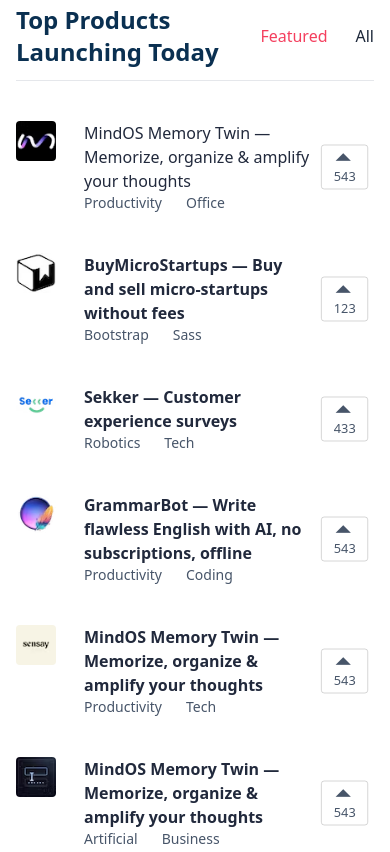
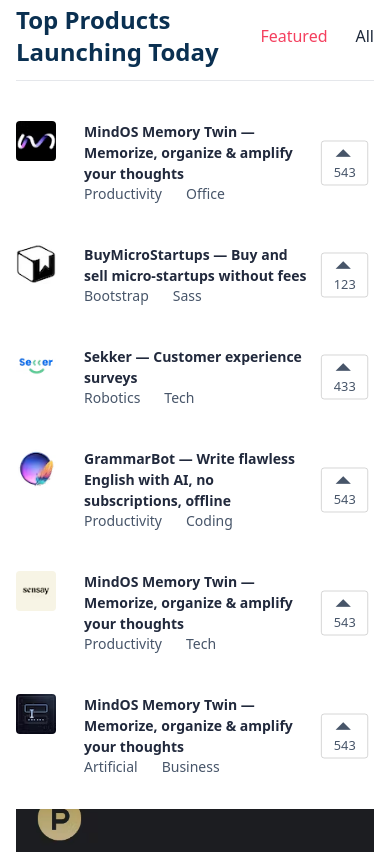
Before and after one commit to DiranDesai/Tailwind-Css, a website: page index.html in a window 390 px wide. Shown: the part 1560-2412 px from the top of the page. Drawn offline with Linux system fonts and the light colour scheme.

Commit message:
Update codebase..

```diff
--- a/index.html
+++ b/index.html
@@ -114,7 +114,7 @@
                         <div class="flex space-x-7">
                             <img src="images/a.avif" class="w-16 h-16 rounded" alt="">
                             <div>
-                                <h3 class="font-medium text-md text-slate-600"><a href="#">MindOS Memory Twin — Memorize, organize & amplify your thoughts</a></h3>
+                                <h3 class="font-semibold text-slate-600"><a href="#">MindOS Memory Twin — Memorize, organize & amplify your thoughts</a></h3>
                                 <div class="flex flex-row text-slate-600 text-sm space-x-6">
                                     <span>Productivity</span>
                                     <span>Office</span>
--- a/input.css
+++ b/input.css
@@ -44,3 +44,10 @@
 .reviews svg path{
     fill: orange;
 }
+
+
+@media(max-width: 778px) {
+    .posts-container-left h3{
+        font-size: 14px;
+    }
+}
```
Also changed, not shown: css/main.css.
